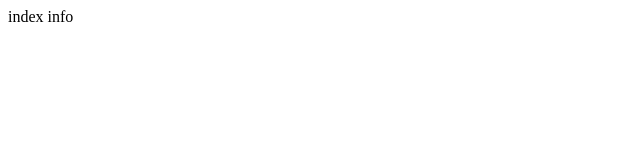
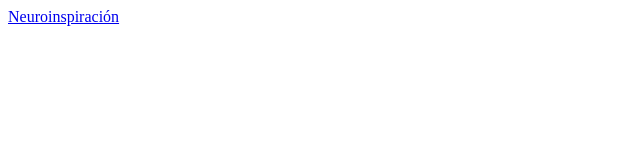
Before and after one commit to derlyn-Garzon/lynnSite, a plain HTML site: page index.html in a window 1280 px wide. Shown: the whole page, without its empty margins (0-640 px from the left). Drawn offline with Linux system fonts and the light colour scheme.

Commit message:
Neuro info update index.html
enlace de neuroinspiracion

```diff
--- a/index.html
+++ b/index.html
@@ -4,7 +4,7 @@
 </head>
 
 <body>
-index info
+<a href='neuroinspiracion.html'> Neuroinspiración  </a>
 
 </body>
 
```
